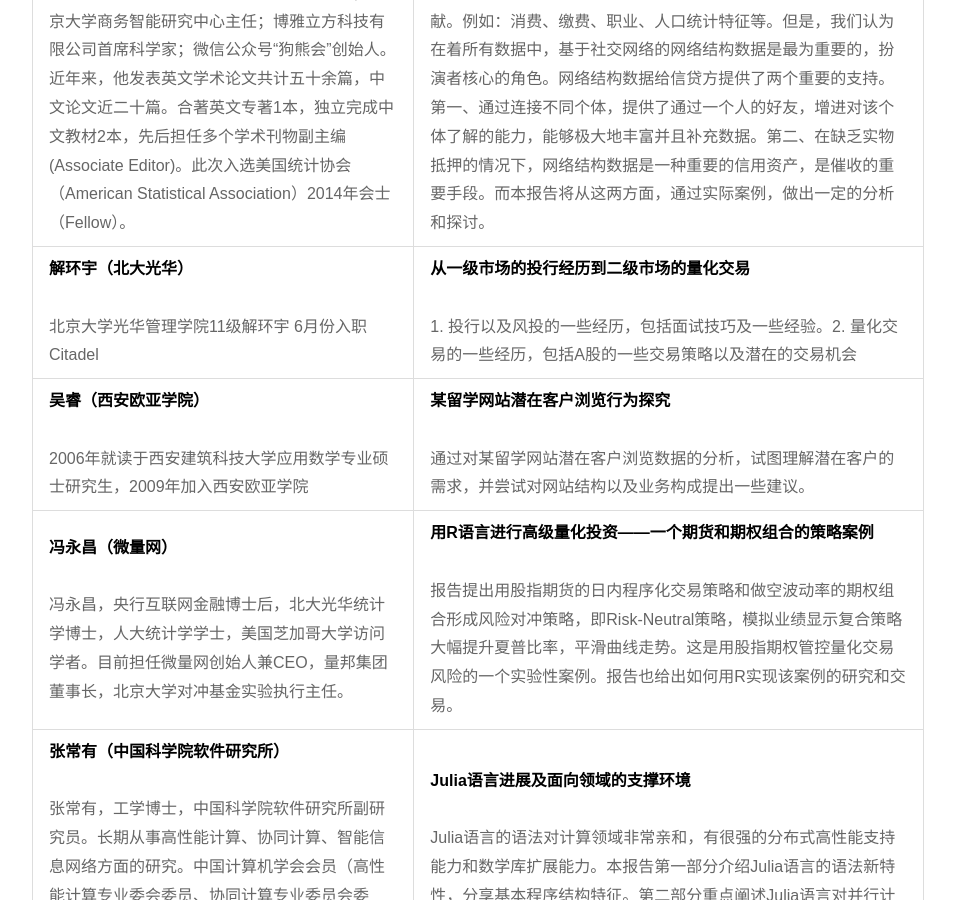
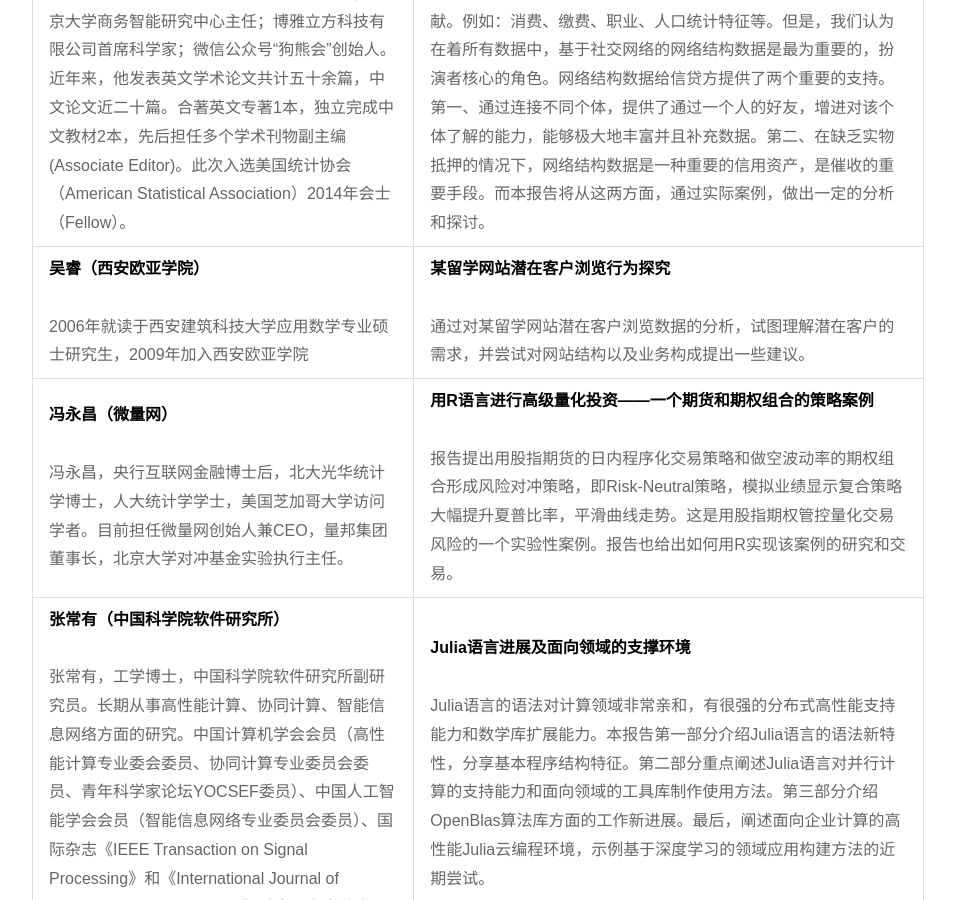
Before and after one commit to cosname/R-conference, a Jekyll site: the page built from lectures/index.md, in a window 1280 px wide and 900 px high, scrolled down 11441 px. Shown: the whole window, without its empty margins (8-963 px from the left). Built offline with Jekyll 4.4.1, drawn with Linux system fonts in a browser that asks for light colours.

Commit message:
Update 2015-beijing.html

```diff
--- a/_includes/lectures/2015-beijing.html
+++ b/_includes/lectures/2015-beijing.html
@@ -274,13 +274,6 @@ Online experiments often shows the weak signal problem among massive data set an
 </tr>
 
 
-<tr>
-    <td><b>解环宇（北大光华）</b><br><br>北京大学光华管理学院11级解环宇
-
-6月份入职Citadel</td>
-    <td><b>从一级市场的投行经历到二级市场的量化交易</b><br><br>1. 投行以及风投的一些经历，包括面试技巧及一些经验。2. 量化交易的一些经历，包括A股的一些交易策略以及潜在的交易机会</td>
-</tr>
-
 
 <tr>
     <td><b>吴睿（西安欧亚学院）</b><br><br>2006年就读于西安建筑科技大学应用数学专业硕士研究生，2009年加入西安欧亚学院</td>
```
